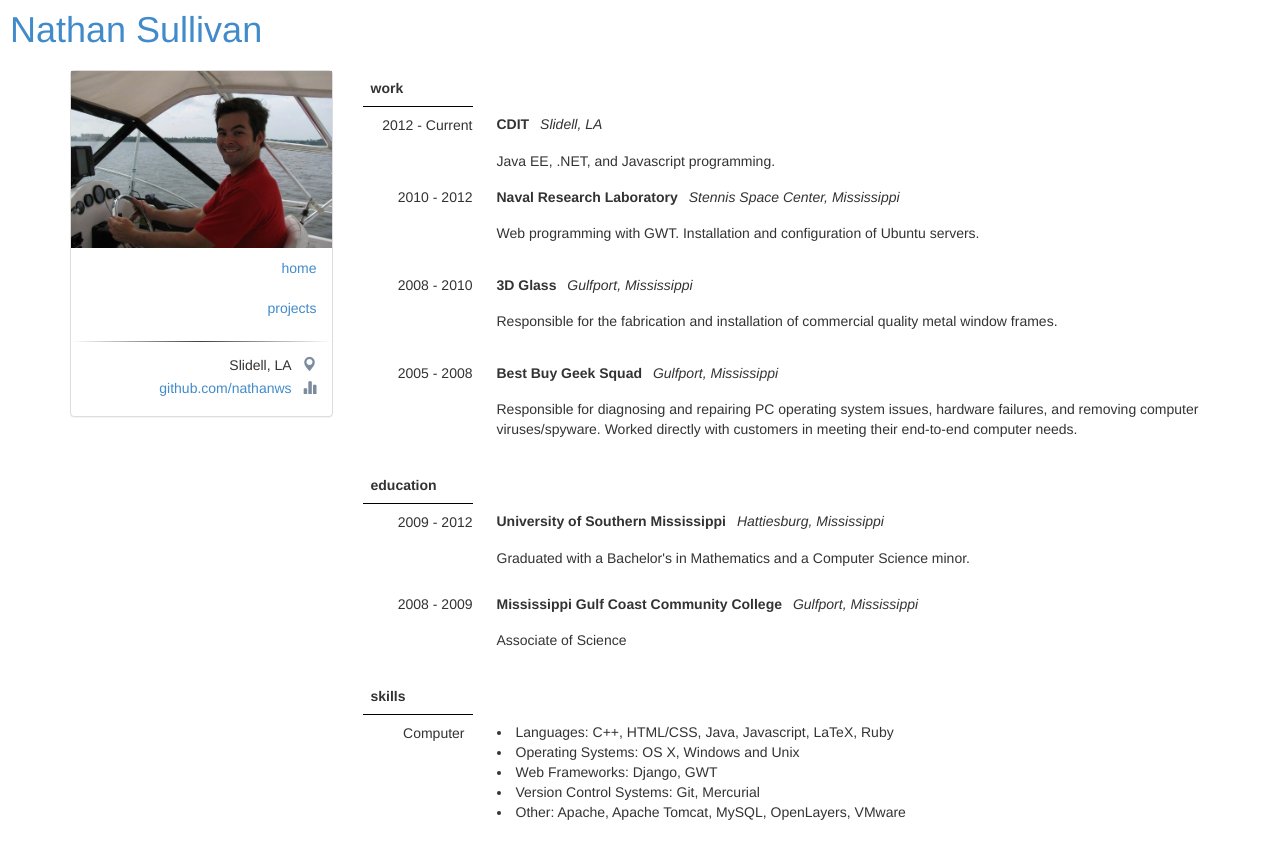
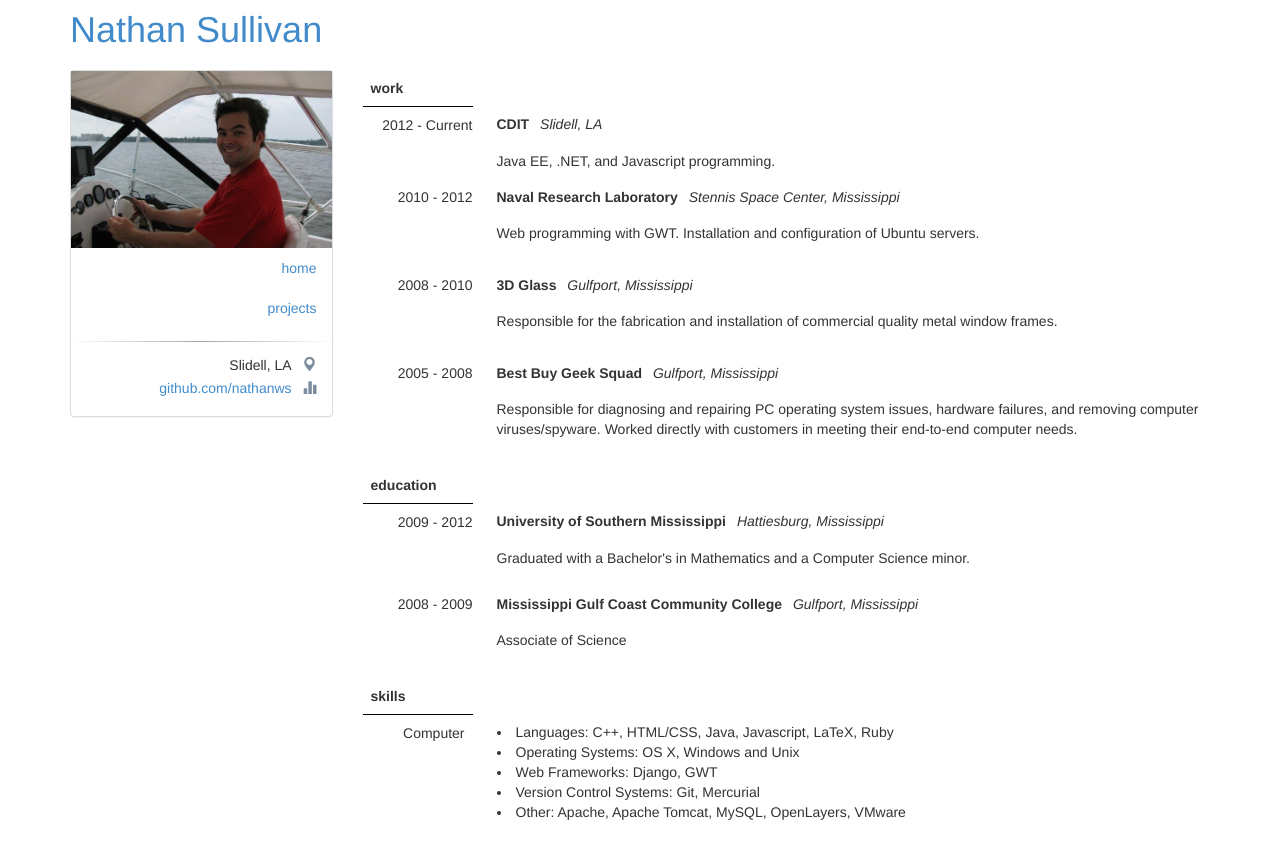
Before and after one commit to nathanws/nathanws.github.io, a Jekyll site: the page built from index.html, in a window 1280 px wide. Shown: the top 859 px of the page. Built offline with Jekyll 4.4.1, drawn with Linux system fonts in a browser that asks for light colours; Markdown is read by kramdown in place of the engine named in the settings.

Commit message:
css and layout tweaks

```diff
--- a/_layouts/default.html
+++ b/_layouts/default.html
@@ -19,8 +19,10 @@
     </head>
     <body>
 
-        <div id="header">
-            <h1 class="title"><a href="/" class="no-underline">{{ site.name }}</a></h1>
+        <div class="container">
+            <div id="header">
+                <h1 class="title"><a href="/" class="no-underline">{{ site.name }}</a></h1>
+            </div>
         </div>
 
         <div class="container">
--- a/css/main.css
+++ b/css/main.css
@@ -208,7 +208,7 @@
 /*****************************************************************************/
 
 #header {
-  padding: 10px;
+  padding: 10px 10px 10px 0px;
   margin-bottom: 10px;
 }
 
@@ -226,6 +226,17 @@
 
 .profile-details {
   padding-bottom: 15px;
+}
+
+.profile-details hr {
+
+  border: 0;
+  height: 1px;
+  background-image: -webkit-linear-gradient(left, rgba(0,0,0,0), rgba(143,132,132,0.75), rgba(0,0,0,0));
+  background-image:    -moz-linear-gradient(left, rgba(0,0,0,0), rgba(143,132,132,0.75), rgba(0,0,0,0));
+  background-image:     -ms-linear-gradient(left, rgba(0,0,0,0), rgba(143,132,132,0.75), rgba(0,0,0,0));
+  background-image:      -o-linear-gradient(left, rgba(0,0,0,0), rgba(143,132,132,0.75), rgba(0,0,0,0));
+  color: #8F8484;
 }
 
 .profile-details img.profile-image {
```
